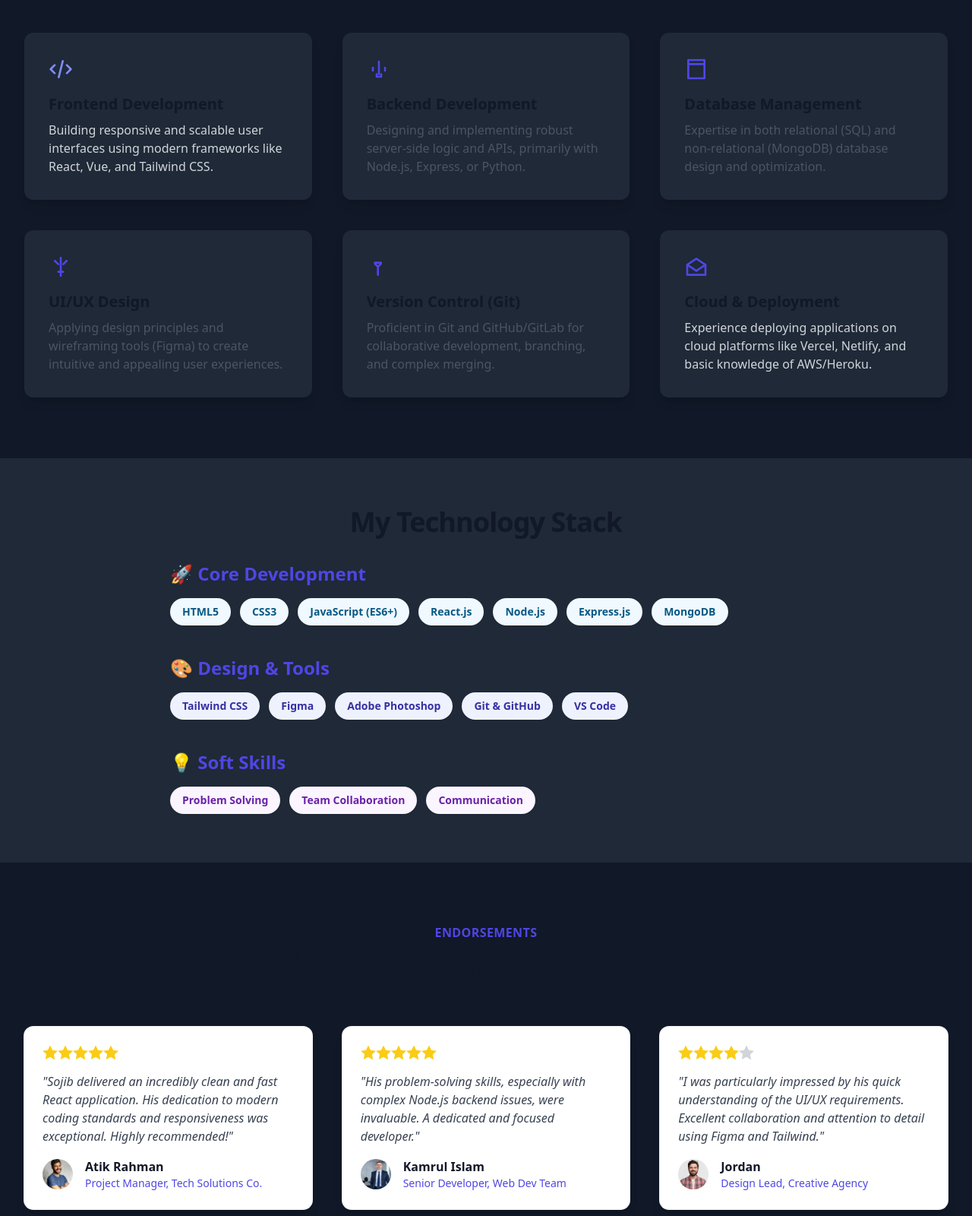
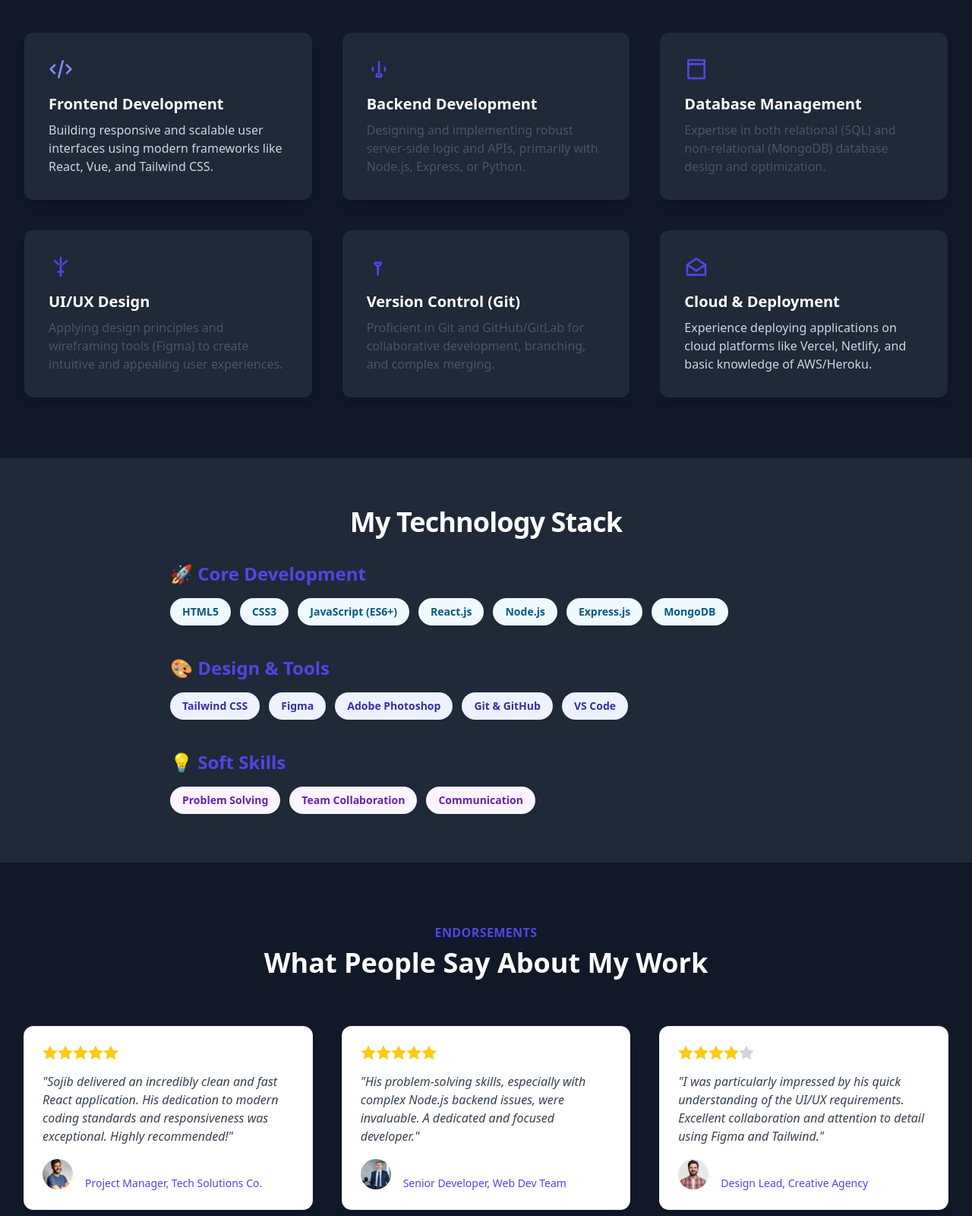
Before and after one commit to sojib215/Portfolio, a website: page index.html in a window 1280 px wide. Shown: the part 1680-3280 px from the top of the page at 76% size. Drawn offline with nearby package versions, Linux system fonts and the light colour scheme.

Commit message:
fixing text

```diff
--- a/index.html
+++ b/index.html
@@ -103,7 +103,7 @@
             </h2>
 
             <p
-                class="mt-4 text-xl text-gray-600 dark:text-gray-300 section-animate"
+                class="mt-4 text-xl text-gray-300 section-animate"
                 data-animation="fade-in-up"
                 style="--animation-delay: 0.3s;"
             >
@@ -165,7 +165,7 @@
                     <div class="text-indigo-400 mb-4">
                         <svg class="h-8 w-8" fill="none" stroke="currentColor" viewBox="0 0 24 24" xmlns="http://www.w3.org/2000/svg"><path stroke-linecap="round" stroke-linejoin="round" stroke-width="2" d="M10 20l4-16m4 4l4 4-4 4M6 16l-4-4 4-4"></path></svg>
                     </div>
-                    <h3 class="text-xl font-bold text-gray-900 dark:text-white mb-2">
+                    <h3 class="text-xl font-bold text-white mb-2">
                         Frontend Development
                     </h3>
                     <p class="text-gray-300">
@@ -185,7 +185,7 @@
                     <div class="text-indigo-600 dark:text-indigo-400 mb-4">
                         <svg class="h-8 w-8" fill="none" stroke="currentColor" viewBox="0 0 24 24" xmlns="http://www.w3.org/2000/svg"><path stroke-linecap="round" stroke-linejoin="round" stroke-width="2" d="M9.75 17L9.75 19.5L14.25 19.5L14.25 17M12 4.5V17M18 10.5V13.5M6 10.5V13.5"></path></svg>
                     </div>
-                    <h3 class="text-xl font-bold text-gray-900 dark:text-white mb-2">
+                    <h3 class="text-xl font-bold text-white mb-2">
                         Backend Development
                     </h3>
                     <p class="text-gray-600 dark:text-gray-300">
@@ -205,7 +205,7 @@
                     <div class="text-indigo-600 dark:text-indigo-400 mb-4">
                         <svg class="h-8 w-8" fill="none" stroke="currentColor" viewBox="0 0 24 24" xmlns="http://www.w3.org/2000/svg"><path stroke-linecap="round" stroke-linejoin="round" stroke-width="2" d="M4 7V3h16v4m-16 0h16M4 7v14h16V7"></path></svg>
                     </div>
-                    <h3 class="text-xl font-bold text-gray-900 dark:text-white mb-2">
+                    <h3 class="text-xl font-bold text-white mb-2">
                         Database Management
                     </h3>
                     <p class="text-gray-600 dark:text-gray-300">
@@ -225,7 +225,7 @@
                     <div class="text-indigo-600 dark:text-indigo-400 mb-4">
                         <svg class="h-8 w-8" fill="none" stroke="currentColor" viewBox="0 0 24 24" xmlns="http://www.w3.org/2000/svg"><path stroke-linecap="round" stroke-linejoin="round" stroke-width="2" d="M9.663 17h4.673M12 3v18M6.2 6.2l3.3 3.3M17.8 6.2l-3.3 3.3"></path></svg>
                     </div>
-                    <h3 class="text-xl font-bold text-gray-900 dark:text-white mb-2">
+                    <h3 class="text-xl font-bold text-white mb-2">
                         UI/UX Design
                     </h3>
                     <p class="text-gray-600 dark:text-gray-300">
@@ -245,7 +245,7 @@
                     <div class="text-indigo-600 dark:text-indigo-400 mb-4">
                         <svg class="h-8 w-8" fill="none" stroke="currentColor" viewBox="0 0 24 24" xmlns="http://www.w3.org/2000/svg"><path stroke-linecap="round" stroke-linejoin="round" stroke-width="2" d="M8 9l3 3m0 0l3-3m-3 3v8m-3-12h6"></path></svg>
                     </div>
-                    <h3 class="text-xl font-bold text-gray-900 dark:text-white mb-2">
+                    <h3 class="text-xl font-bold text-white mb-2">
                         Version Control (Git)
                     </h3>
                     <p class="text-gray-600 dark:text-gray-300">
@@ -265,7 +265,7 @@
                     <div class="text-indigo-600 dark:text-indigo-400 mb-4">
                         <svg class="h-8 w-8" fill="none" stroke="currentColor" viewBox="0 0 24 24" xmlns="http://www.w3.org/2000/svg"><path stroke-linecap="round" stroke-linejoin="round" stroke-width="2" d="M3 10l9-6 9 6-9 6-9-6zM3 10v10h18V10"></path></svg>
                     </div>
-                    <h3 class="text-xl font-bold text-gray-900 dark:text-white mb-2">
+                    <h3 class="text-xl font-bold text-white mb-2">
                         Cloud & Deployment
                     </h3>
                     <p class="text-gray-300">
@@ -281,7 +281,7 @@
     <section id="skills-details" class="py-16 bg-gray-800">
     <div class="max-w-4xl mx-auto px-4 sm:px-6 lg:px-8">
         <h2
-            class="text-3xl font-bold tracking-tight text-gray-900 dark:text-white sm:text-4xl mb-8 text-center section-animate"
+            class="text-3xl font-bold tracking-tight text-white sm:text-4xl mb-8 text-center section-animate"
             data-animation="fade-in-up"
             style="--animation-delay: 0.1s;"
         >
@@ -361,7 +361,7 @@
                 Endorsements
             </p>
             <h2
-                class="mt-2 text-3xl font-extrabold text-gray-900 dark:text-white sm:text-4xl section-animate"
+                class="mt-2 text-3xl font-extrabold text-white sm:text-4xl section-animate"
                 data-animation="fade-in-up"
                 style="--animation-delay: 0.3s;"
             >
@@ -395,7 +395,7 @@
                         src="images/download.jpg"
                         alt="Client Ayesha Rahman">
                     <div>
-                        <p class="font-semibold text-gray-900 dark:text-white">Atik Rahman</p>
+                        <p class="font-semibold text-white">Atik Rahman</p>
                         <p class="text-sm text-indigo-600 dark:text-indigo-400">Project Manager, Tech Solutions Co.</p>
                     </div>
                 </div>
@@ -425,7 +425,7 @@
                         src="images/download (2).jpg"
                         alt="Colleague Kamrul Islam">
                     <div>
-                        <p class="font-semibold text-gray-900 dark:text-white">Kamrul Islam</p>
+                        <p class="font-semibold text-white">Kamrul Islam</p>
                         <p class="text-sm text-indigo-600 dark:text-indigo-400">Senior Developer, Web Dev Team</p>
                     </div>
                 </div>
@@ -455,7 +455,7 @@
                         src="images/download (1).jpg"
                         alt="Client Farhana Akter">
                     <div>
-                        <p class="font-semibold text-gray-900 dark:text-white">Jordan </p>
+                        <p class="font-semibold text-white">Jordan </p>
                         <p class="text-sm text-indigo-600 dark:text-indigo-400">Design Lead, Creative Agency</p>
                     </div>
                 </div>
@@ -479,7 +479,7 @@
                 Get In Touch
             </p>
             <h2
-                class="mt-2 text-4xl font-extrabold text-gray-900 dark:text-white sm:text-5xl section-animate"
+                class="mt-2 text-4xl font-extrabold text-white sm:text-5xl section-animate"
                 data-animation="fade-in-up"
                 style="--animation-delay: 0.3s;"
             >
```
